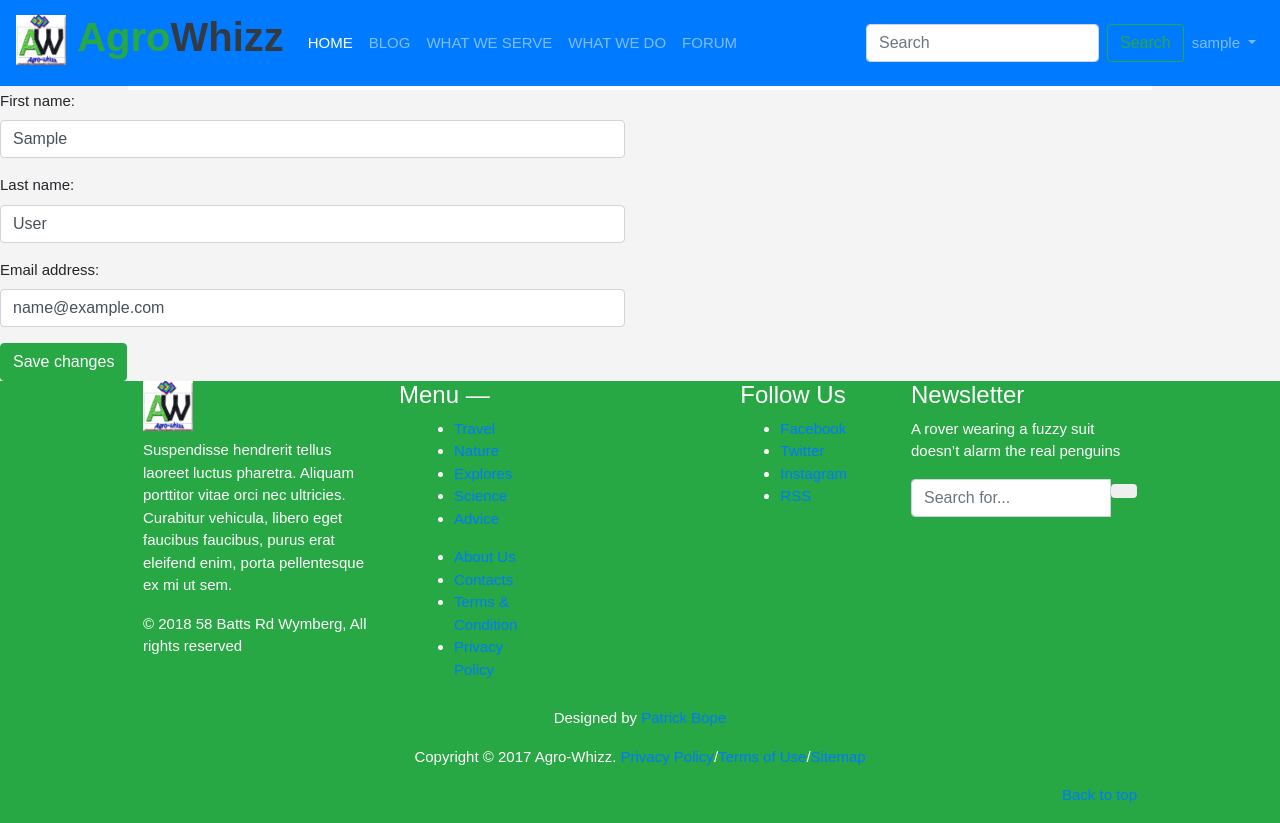
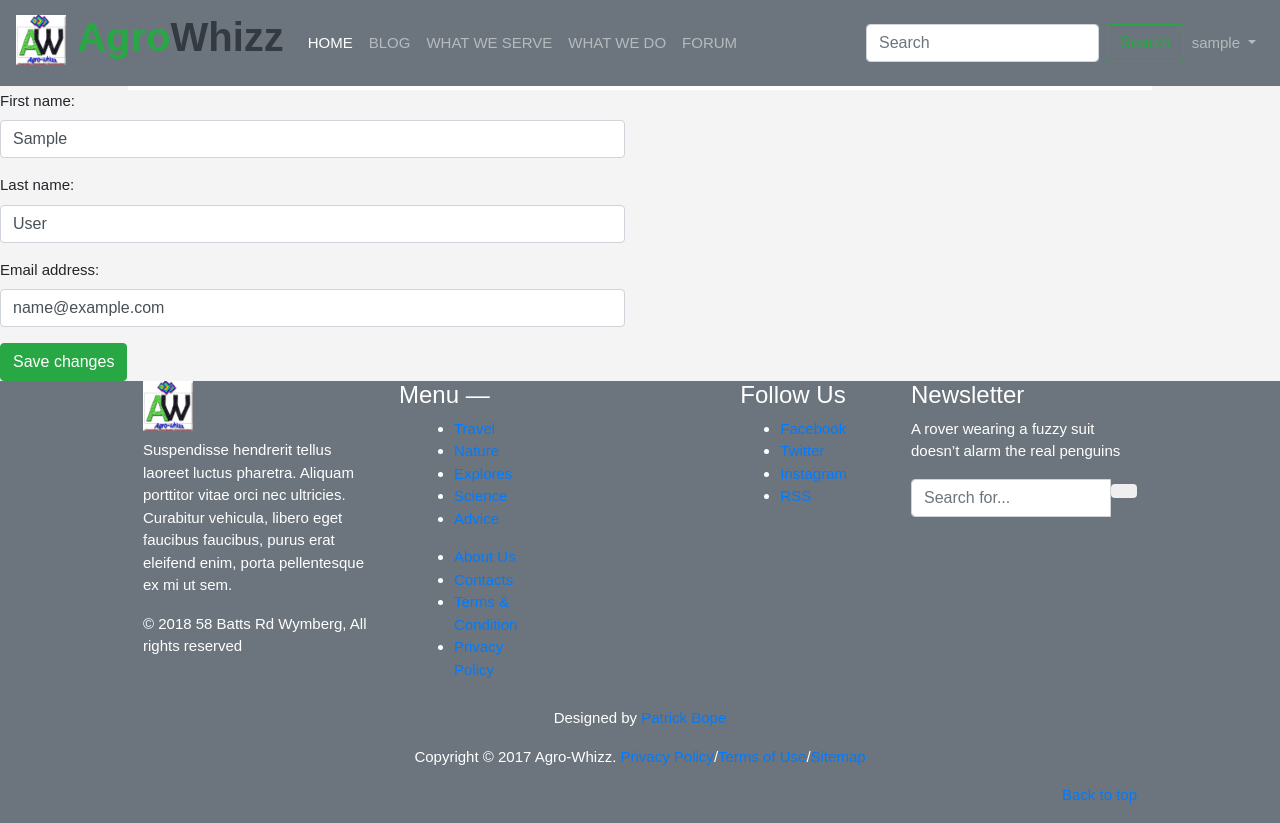
Before and after one commit to patbpm/whizzproject, a Django app: page /accounts/settings/account/ in a window 1280 px wide. Run offline with Django 3.2, Linux system fonts and the light colour scheme; the visitor is signed in with stand-in values (Sample User, id 1); some libraries are stand-ins or nearby versions.

Commit message:
resetting of index  htm1l

```diff
--- a/agrowhizz/home/static/css/home/index.css
+++ b/agrowhizz/home/static/css/home/index.css
@@ -23,7 +23,7 @@ font-weight: bolder;
 }
 
 header nav {
-  background-color: #2e4436;
+ background-color: #2e4436;
 }
 
 /* Footer
--- a/agrowhizz/home/templates/home/index.html
+++ b/agrowhizz/home/templates/home/index.html
@@ -16,7 +16,7 @@
   </head>
   <body>
     <header>
-      <nav class="navbar navbar-expand-md navbar-dark fixed-top bg-primary text-white">
+      <nav class="navbar navbar-expand-md navbar-dark fixed-top bg-secondary text-white">
         <a class="navbar-brand" href="/"><h1> <span class="highlight img-fluid"><img src="{% static 'imgs/home/AWLogo.jpg' %}" alt="Logo" height="50" width="50" ></span> <strong class="text-success">Agro</strong><strong class="text-dark">Whizz</strong></h1></a>
         <button class="navbar-toggler" type="button" data-toggle="collapse" data-target="#navbarCollapse" aria-controls="navbarCollapse" aria-expanded="false" aria-label="Toggle navigation">
           <span class="navbar-toggler-icon"></span>
@@ -63,7 +63,7 @@
                       </ul>
                     {% else %}
                       <form class="form-inline ml-auto">
-                        <a href="{% url 'login' %}" class="btn btn-outline-secondary">Log in</a>
+                        <a href="{% url 'login' %}" class="btn btn-outline-success my-2 my-sm-0">Log in</a>
                         <a href="{% url 'signup' %}" class="btn btn-success ml-2">Sign up</a>
                       </form>
                     {% endif %}
@@ -130,7 +130,7 @@
     {% endblock %}
 
 
-  <footer class="bg-success text-white">
+  <footer class="bg-secondary text-white">
     <div class="container ">
     <!----------- Footer ------------>
 
```
